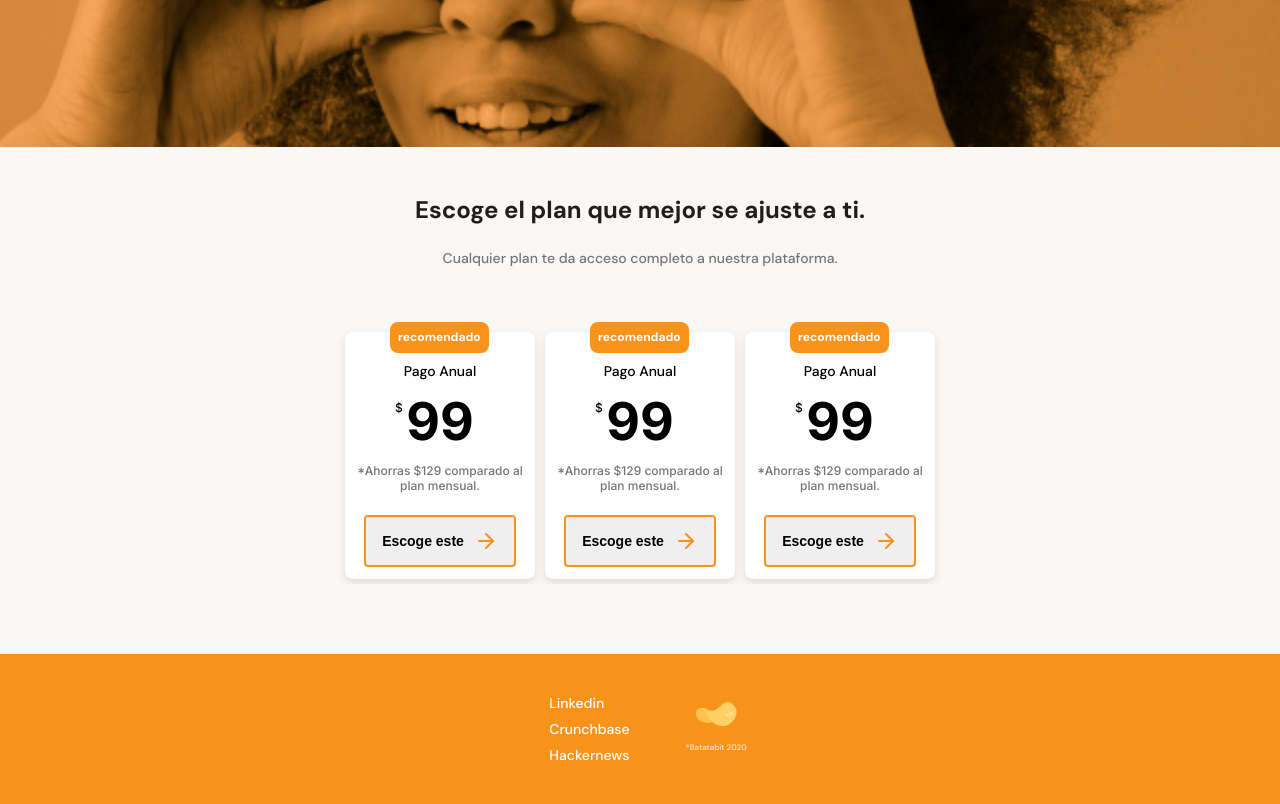
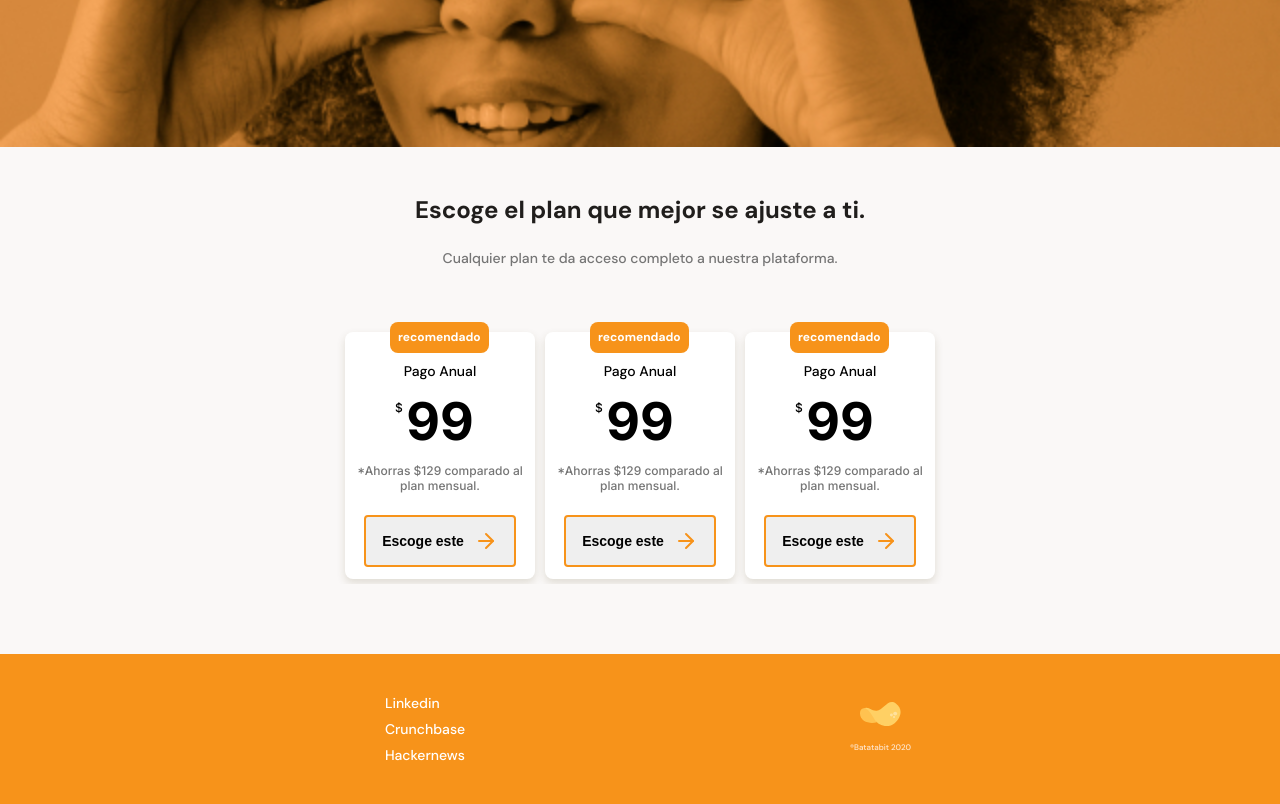
Before and after one commit to jCoceres/Batatabit, a plain HTML site: page index.html in a window 1280 px wide. Shown: the part 2479-3283 px from the top of the page. Drawn offline with Linux system fonts and the light colour scheme.

Commit message:
se modifico el flex de los sections del footer

```diff
--- a/style.css
+++ b/style.css
@@ -527,7 +527,7 @@ footer {
     height: 150px;
     display: flex;
     width: 100%;
-    justify-content: center;
+    justify-content: space-evenly;
 }
 
 footer section {
@@ -538,9 +538,7 @@ footer section {
 
 }
 
-footer section ul {
-    margin-right: 40px;
-}
+footer section ul {}
 
 footer section ul li {
     list-style: none;
```
